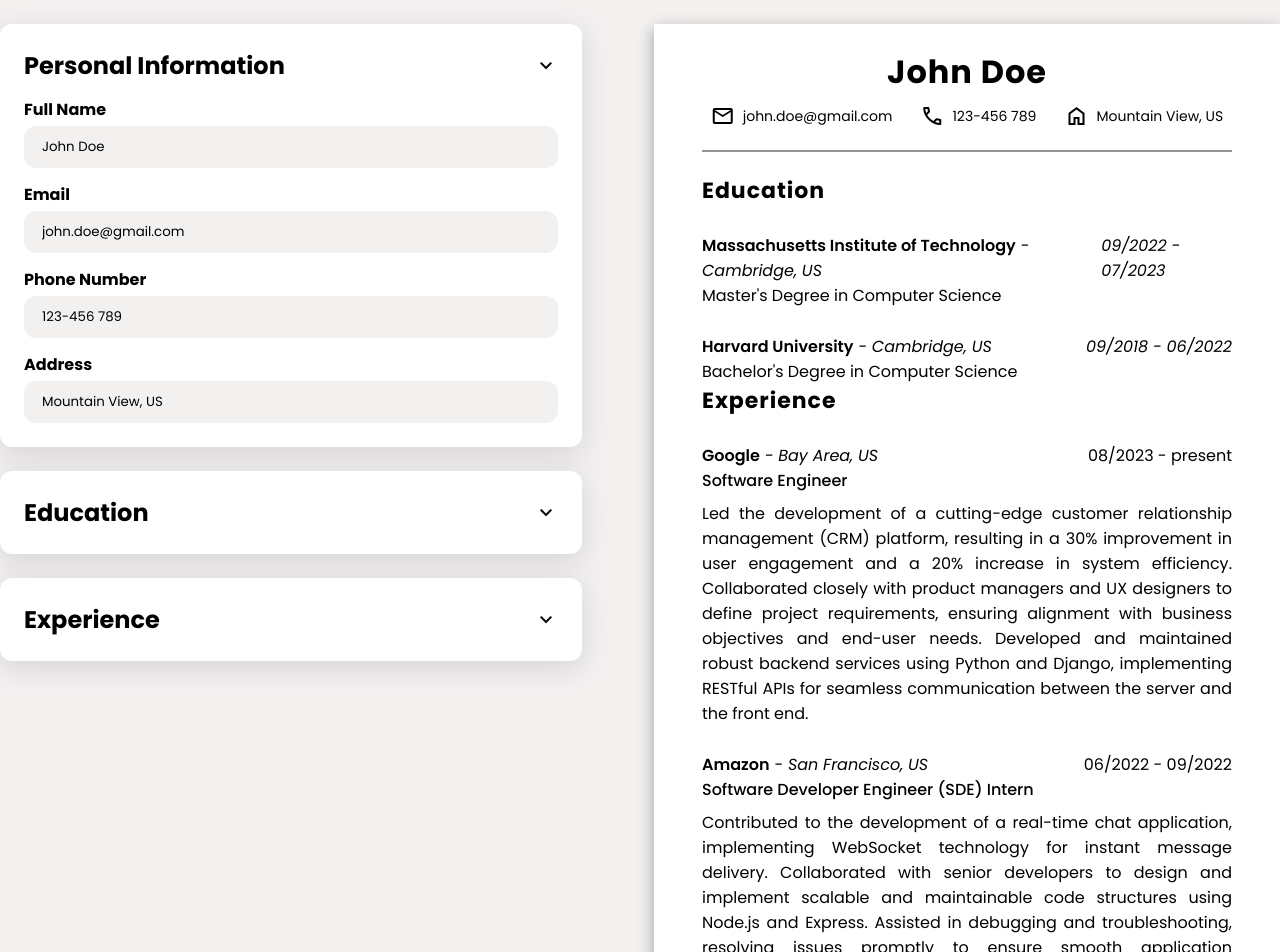
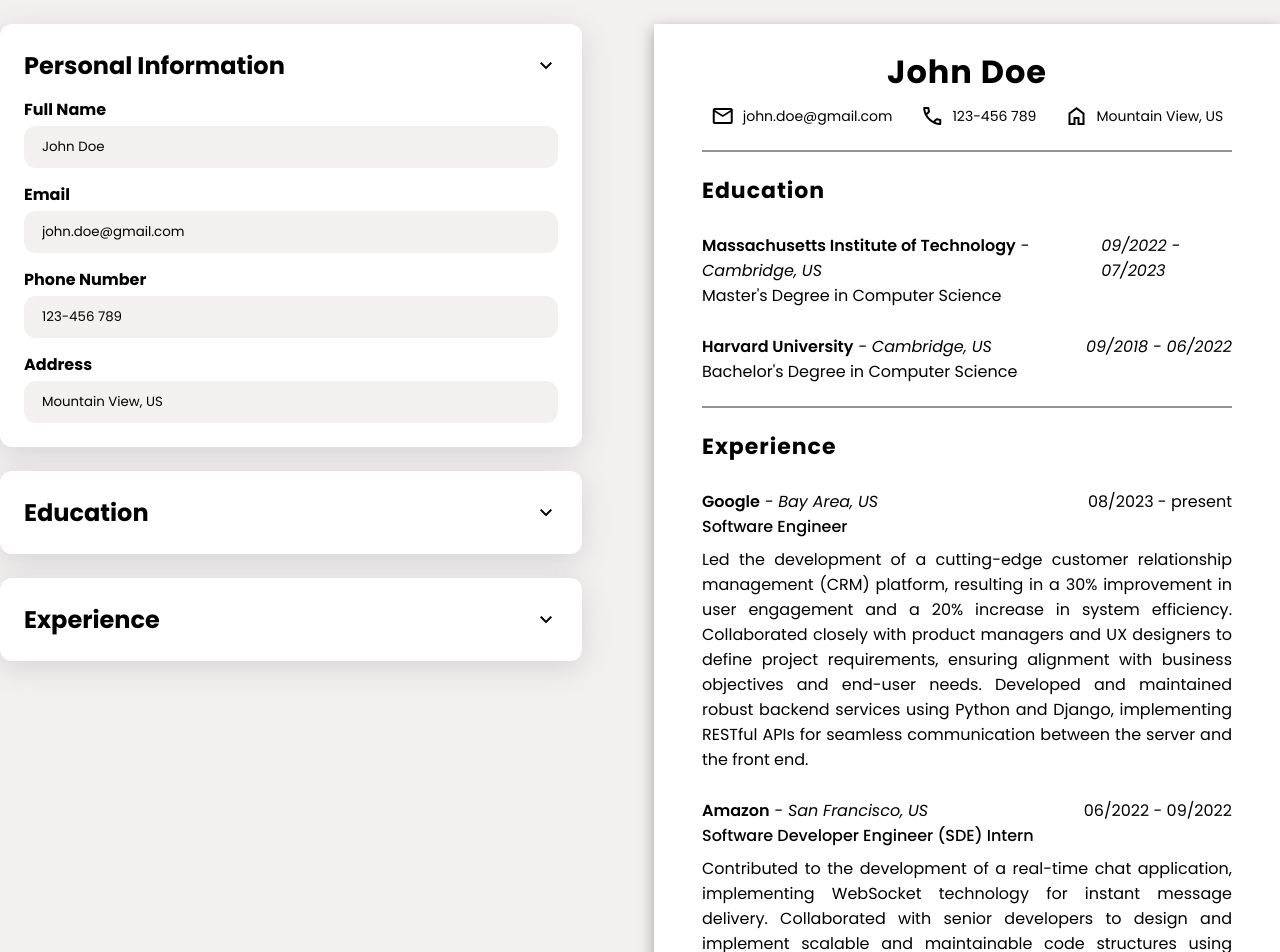
Before and after one commit to Greg057/cv-app, a React (Vite) app: page / in a window 1280 px wide. Shown: the top 952 px of the page. Built offline with nearby package versions, Linux system fonts and the light colour scheme.

Commit message:
Fix bug margin and border display on resume after education section

```diff
--- a/src/components/ResumeSection.jsx
+++ b/src/components/ResumeSection.jsx
@@ -14,11 +14,15 @@ export default function ResumeSection ({ personalInfo, educationInfo, experience
                 </div>
             </div>
             <h3>Education</h3>
-            {educationInfo.map(education =>
-                <EducationSection educationInfo={education} key={education.id}/> )}
+            <div className="resume-container-section">
+                {educationInfo.map(education =>
+                    <EducationSection educationInfo={education} key={education.id}/> )}
+            </div>
             <h3>Experience</h3>
-            {experienceInfo.map(experience =>
-                <ExperienceSection experienceInfo={experience} key={experience.id}/> )}
+            <div className="resume-container-section">
+                {experienceInfo.map(experience =>
+                    <ExperienceSection experienceInfo={experience} key={experience.id}/> )}
+            </div>
         </div>
     )
 }
--- a/src/styles/resume-section.css
+++ b/src/styles/resume-section.css
@@ -20,7 +20,7 @@
     flex-direction: column;
 }
 
-.top-section, .education-section {
+.top-section, .resume-container-section {
     padding-bottom: 22px;
     margin-bottom: 22px;
     border-bottom: 2px solid rgba(128, 128, 128, 0.842);
```
